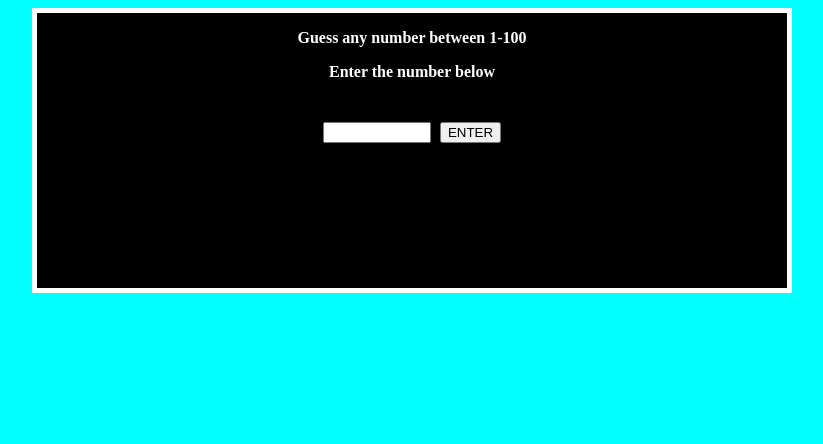
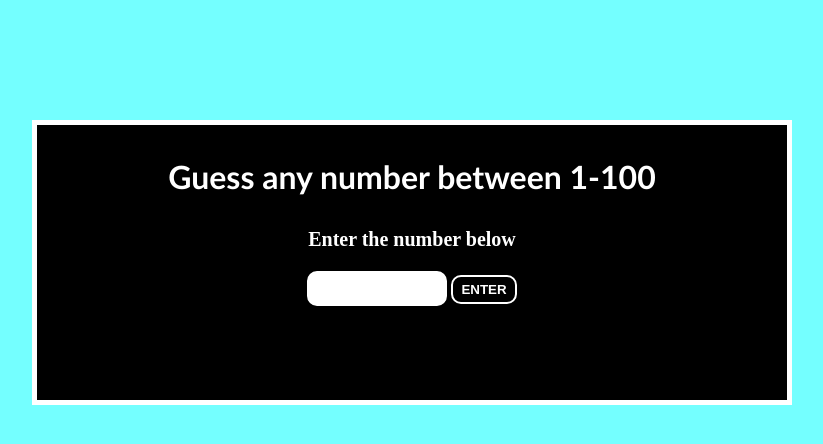
Before and after one commit to Ingenuity-Training-123/assignments, a plain HTML site: page first.html in a window 1280 px wide. Shown: the whole page, without its empty margins (228-1051 px from the left). Drawn offline with Linux system fonts and the light colour scheme.

Commit message:
Update style.css

```diff
--- a/style.css
+++ b/style.css
@@ -1,22 +1,49 @@
+body{
+    background-color: rgba(68, 255, 255, 0.74);
+}
 #contain{
     background-color: black;
     border: 5px solid white;
     height: 275px;
     width: 750px;
     margin: auto;
+    margin-top: 120px;
     text-align: center;
 }
-#outtxt{}
-#btn{
-    margin: 25px auto auto 5px;
+.t1{
+    font-size: 32px;
+    font-family: 'Trebuchet MS', 'Lucida Sans Unicode', 'Lucida Grande', 'Lucida Sans', Arial, sans-serif;
 }
-body{
-    background-color: aqua;
+#outtxt{
+    font-size: 20px;
 }
 p{
     color: white;
 }
 #userinp{
     width: 100px;
-    margin: 25px auto;
+    border-radius: 10px;
+    font-size: large;
+    padding: 5px 18px;
+    border: 2px solid white;
+    outline: none;
 }
+#userinp:focus {
+    border: 2px solid skyblue;
+}
+#btn{
+    padding: 5px 8px;
+    border-radius: 10px;
+    font-weight: bold;
+    color: white;
+    background: transparent;
+    outline: none;
+    border: 2px solid white;
+}
+#btn:hover {
+color: black;
+background-color: white;
+}
+#count {
+    margin-top: 35px;
+}
```
